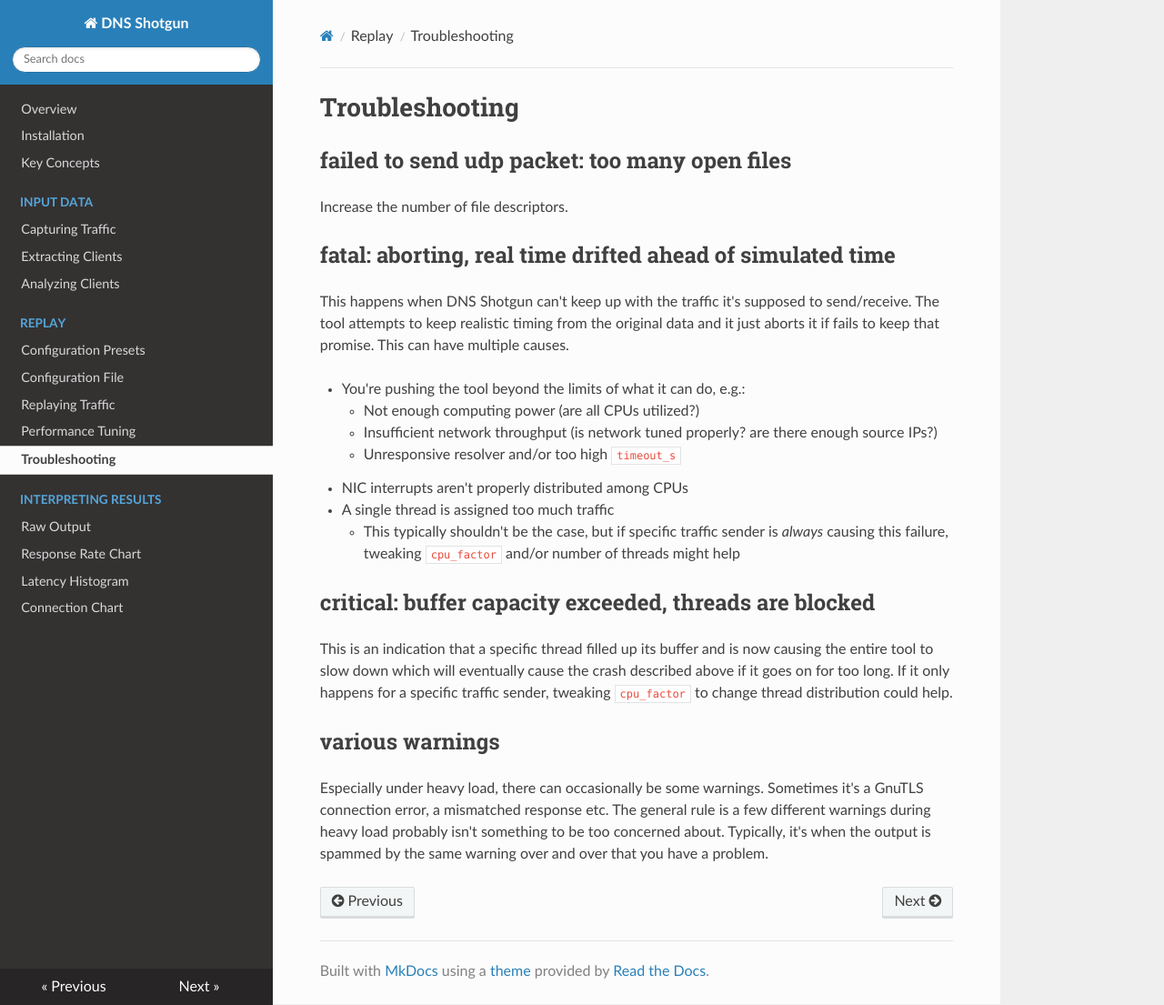
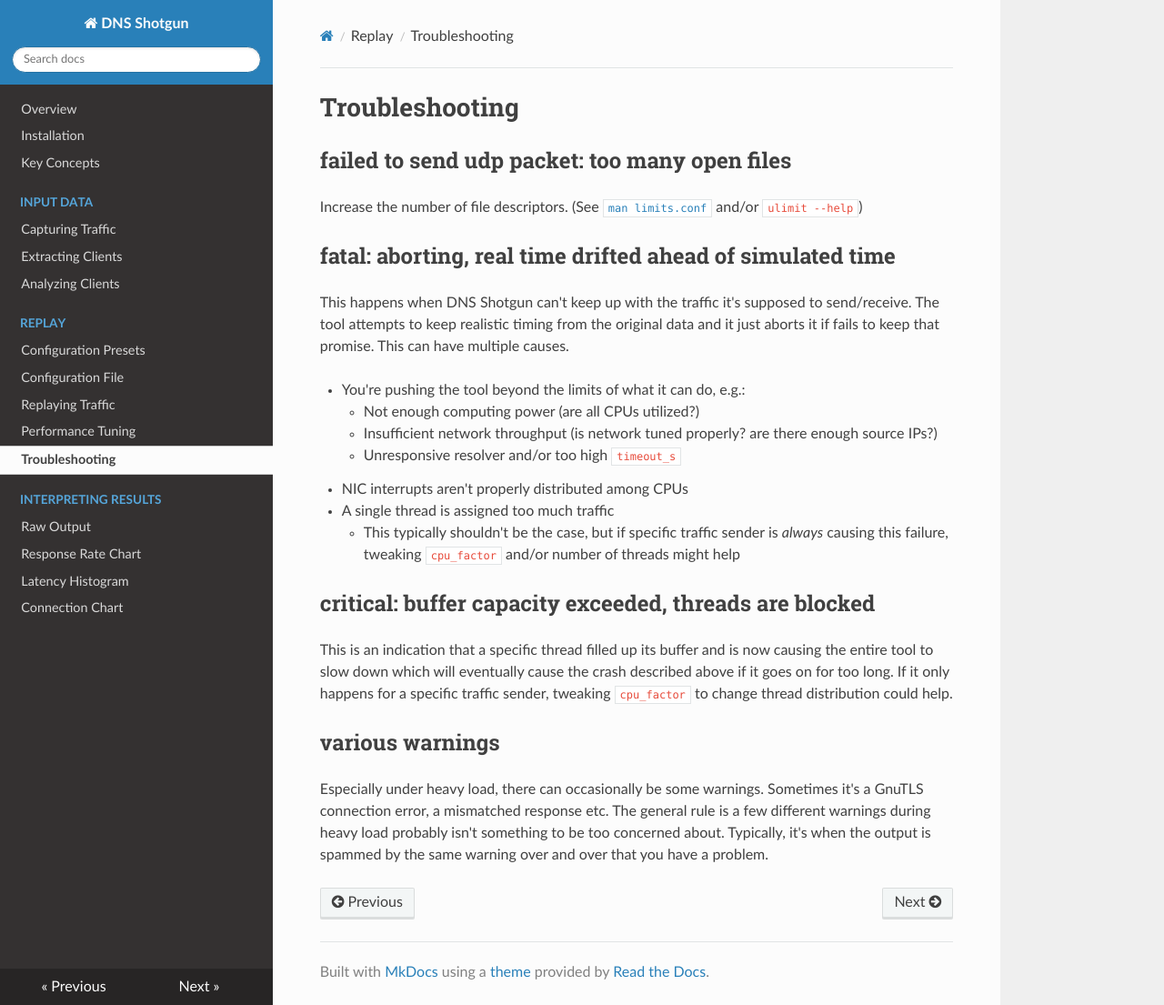
Before and after one commit to CZ-NIC/shotgun, an MkDocs documentation site: the page built from docs/troubleshooting.md, in a window 1280 px wide and 1105 px high. Shown: the whole window at 91% size. Built offline with MkDocs 1.6.1, drawn with Linux system fonts in a browser that asks for light colours; nearby versions of some CDN libraries.

Commit message:
docs/troubleshooting: hint at increasing file descriptors

```diff
--- a/docs/troubleshooting.md
+++ b/docs/troubleshooting.md
@@ -2,7 +2,9 @@
 
 ## failed to send udp packet: too many open files
 
-Increase the number of file descriptors.
+Increase the number of file descriptors. (See
+[`man limits.conf`](https://www.man7.org/linux/man-pages/man5/limits.conf.5.html)
+and/or `ulimit --help`)
 
 ## fatal: aborting, real time drifted ahead of simulated time
 
```
